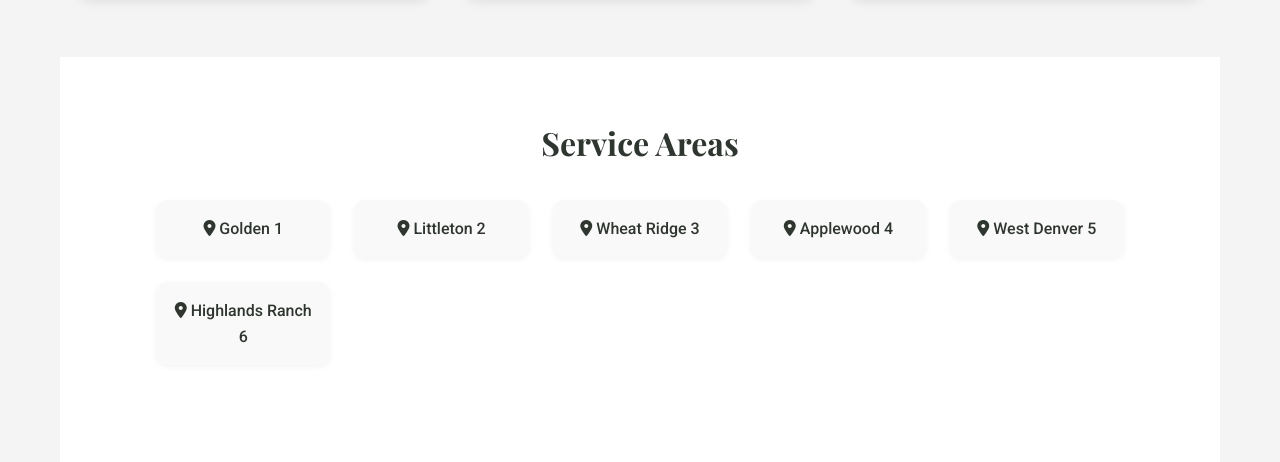
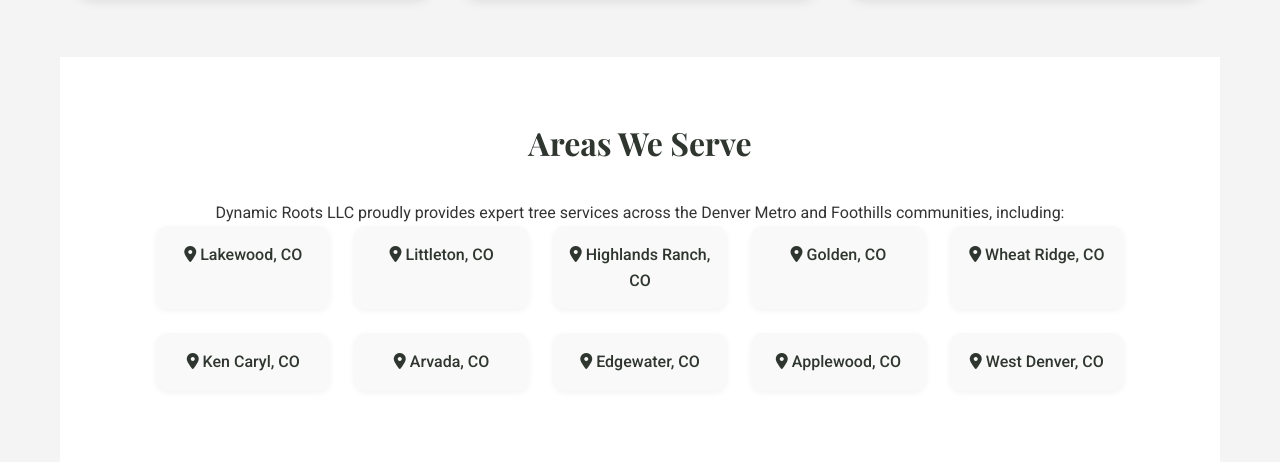
Before and after one commit to Bengyftw/DynamicRootsLLC, a plain HTML site: page services.html in a window 1280 px wide. Shown: the part 1796-2258 px from the top of the page. Drawn offline with nearby package versions, Linux system fonts and the light colour scheme.

Commit message:
Update services.html

```diff
--- a/services.html
+++ b/services.html
@@ -117,16 +117,22 @@
   </section>
 
   <section class="service-areas">
-  <h2>Service Areas</h2>
+  <h2>Areas We Serve</h2>
+  <p>Dynamic Roots LLC proudly provides expert tree services across the Denver Metro and Foothills communities, including:</p>
   <div class="service-areas-grid">
-    <a href="#"><i class="fas fa-map-marker-alt"></i> Golden 1</a>
-    <a href="#"><i class="fas fa-map-marker-alt"></i> Littleton 2</a>
-    <a href="#"><i class="fas fa-map-marker-alt"></i> Wheat Ridge 3</a>
-    <a href="#"><i class="fas fa-map-marker-alt"></i> Applewood 4</a>
-    <a href="#"><i class="fas fa-map-marker-alt"></i> West Denver 5</a>
-    <a href="#"><i class="fas fa-map-marker-alt"></i> Highlands Ranch 6</a>
+    <a href="tree-service-lakewood.html"><i class="fas fa-map-marker-alt"></i> Lakewood, CO</a>
+    <a href="tree-service-littleton.html"><i class="fas fa-map-marker-alt"></i> Littleton, CO</a>
+    <a href="tree-service-highlands-ranch.html"><i class="fas fa-map-marker-alt"></i> Highlands Ranch, CO</a>
+    <a href="tree-service-golden.html"><i class="fas fa-map-marker-alt"></i> Golden, CO</a>
+    <a href="tree-service-wheat-ridge.html"><i class="fas fa-map-marker-alt"></i> Wheat Ridge, CO</a>
+    <a href="tree-service-ken-caryl.html"><i class="fas fa-map-marker-alt"></i> Ken Caryl, CO</a>
+    <a href="tree-service-arvada.html"><i class="fas fa-map-marker-alt"></i> Arvada, CO</a>
+    <a href="tree-service-edgewater.html"><i class="fas fa-map-marker-alt"></i> Edgewater, CO</a>
+    <a href="tree-service-applewood.html"><i class="fas fa-map-marker-alt"></i> Applewood, CO</a>
+    <a href="tree-service-west-denver.html"><i class="fas fa-map-marker-alt"></i> West Denver, CO</a>
   </div>
 </section>
+
 
   <section class="client-logos">
     <h2>Trusted By</h2>
```
